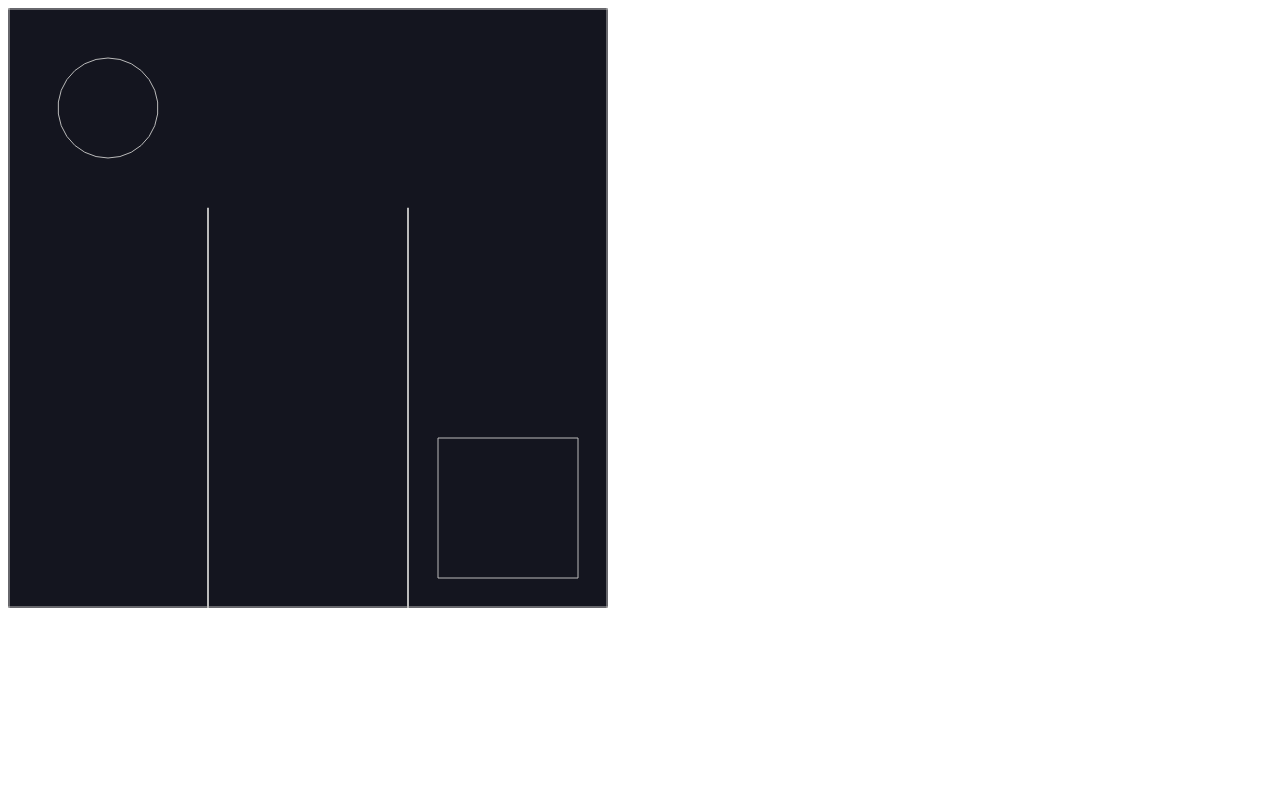
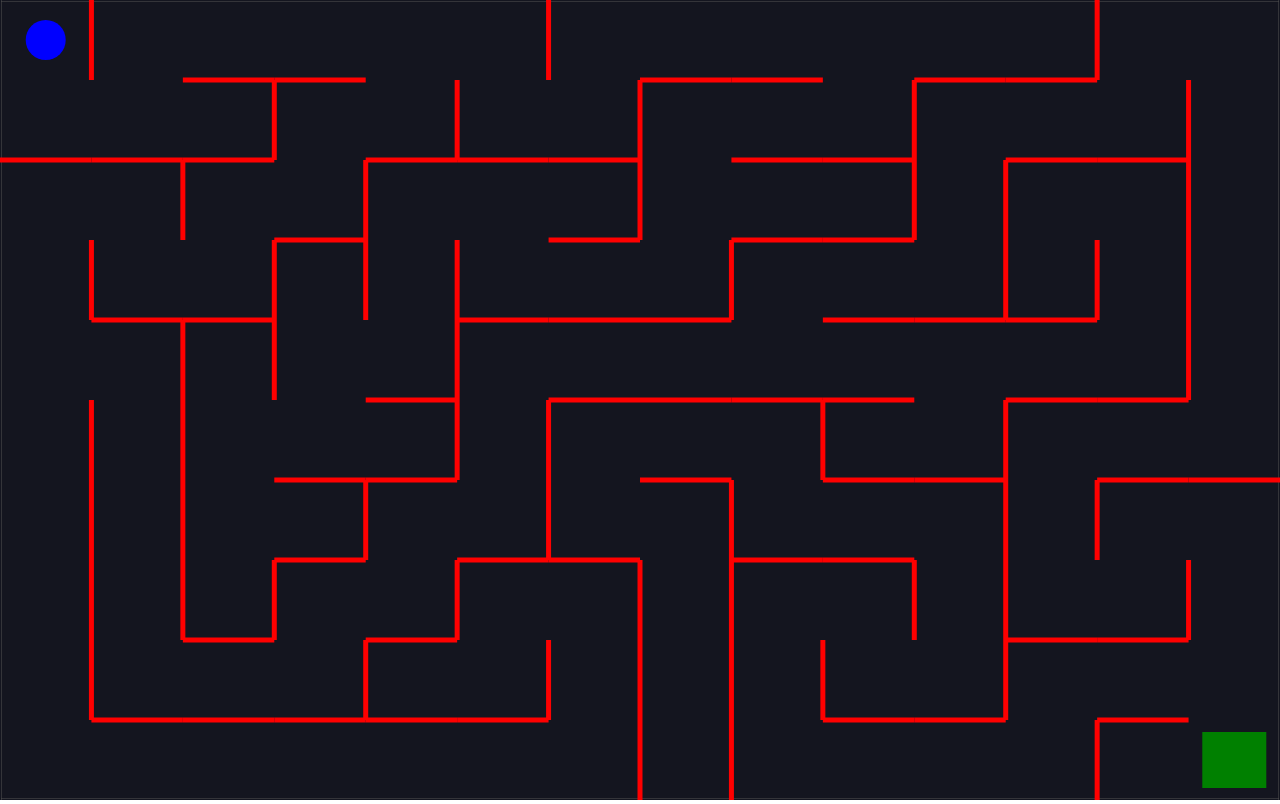
Before and after one commit to Robson01jc/maze-js, a plain HTML site: page index.html in a window 1280 px wide. Drawn offline with nearby package versions, Linux system fonts and the light colour scheme.

Commit message:
Maze finished!

```diff
--- a/index.html
+++ b/index.html
@@ -1,9 +1,39 @@
 <!DOCTYPE html>
 <html>
+
 <head>
   <script src="https://cdnjs.cloudflare.com/ajax/libs/matter-js/0.14.2/matter.min.js"></script>
+  <style>
+    body {
+      margin: 0;
+    }
+
+    .hidden {
+      display: none !important;
+    }
+
+    h1 {
+      color: white;
+      font-size: 64px;
+    }
+
+    .winner {
+      display: flex;
+      justify-content: center;
+      align-items: center;
+      position: absolute;
+      z-index: 1;
+      height: 100vh;
+      width: 100vw;
+    }
+  </style>
 </head>
+
 <body>
+  <div class="winner hidden">
+    <h1>You Win!</h1>
+  </div>
   <script src="index.js"></script>
 </body>
+
 </html>
--- a/index.js
+++ b/index.js
@@ -1,10 +1,12 @@
 const { Engine, Render, Runner, World, Bodies, Body, Events } = Matter;
 
-const cells = 3;
-const width = 600;
-const height = 600;
+const cellsHorizontal = 14;
+const cellsVertical = 10;
+const width = window.innerWidth;
+const height = window.innerHeight;
 
-const unitLength = width / cells;
+const unitLengthX = width / cellsHorizontal;
+const unitLengthY = height / cellsVertical;
 
 const engine = Engine.create();
 engine.world.gravity.y = 0;
@@ -13,7 +15,7 @@ const render = Render.create({
 	element: document.body,
 	engine: engine,
 	options: {
-    wireframes: true,
+		wireframes: false,
 		width,
 		height,
 	},
@@ -48,20 +50,20 @@ const shuffle = ([...arr]) => {
 	return arr;
 };
 
-const grid = Array(cells)
+const grid = Array(cellsVertical)
 	.fill(null)
-  .map(() => Array(cells).fill(false));
+	.map(() => Array(cellsHorizontal).fill(false));
 
-const verticals = Array(cells)
+const verticals = Array(cellsVertical)
 	.fill(null)
-  .map(() => Array(cells - 1).fill(false));
+	.map(() => Array(cellsHorizontal - 1).fill(false));
 
-const horizontals = Array(cells - 1)
+const horizontals = Array(cellsVertical - 1)
 	.fill(null)
-  .map(() => Array(cells).fill(false));
+	.map(() => Array(cellsHorizontal).fill(false));
 
-const startRow = Math.floor(Math.random() * cells);
-const startColumn = Math.floor(Math.random() * cells);
+const startRow = Math.floor(Math.random() * cellsVertical);
+const startColumn = Math.floor(Math.random() * cellsHorizontal);
 
 const stepThroughCell = (row, column) => {
 	// If I have visited the cell at [row, column], then return
@@ -74,10 +76,10 @@ const stepThroughCell = (row, column) => {
 
 	// Assemble randomly-ordered list of neighbors
 	const neighbors = shuffle([
-    [row - 1, column, 'up'],
-    [row, column + 1, 'right'],
-    [row + 1, column, 'down'],
-    [row, column - 1, 'left'],
+		[row - 1, column, "up"],
+		[row, column + 1, "right"],
+		[row + 1, column, "down"],
+		[row, column - 1, "left"],
 	]);
 
 	// For each neighbor...
@@ -85,7 +87,7 @@ const stepThroughCell = (row, column) => {
 		const [nextRow, nextColumn, direction] = neighbor;
 
 		// See it that neighbor is out of bounds
-    if (nextRow < 0 || nextRow >= cells || nextColumn < 0 || nextColumn >= cells) {
+		if (nextRow < 0 || nextRow >= cellsVertical || nextColumn < 0 || nextColumn >= cellsHorizontal) {
 			continue;
 		}
 
@@ -95,13 +97,13 @@ const stepThroughCell = (row, column) => {
 		}
 
 		// Remove a wall from either horizontals or verticals
-    if (direction === 'left') {
+		if (direction === "left") {
 			verticals[row][column - 1] = true;
-    } else if (direction === 'right') {
+		} else if (direction === "right") {
 			verticals[row][column] = true;
-    } else if (direction === 'up') {
+		} else if (direction === "up") {
 			horizontals[row - 1][column] = true;
-    } else if (direction === 'down') {
+		} else if (direction === "down") {
 			horizontals[row][column] = true;
 		}
 
@@ -118,10 +120,10 @@ horizontals.forEach((row, rowIndex) => {
 			return;
 		}
 
-    const x = columnIndex * unitLength + unitLength / 2;
-    const y = rowIndex * unitLength + unitLength;
+		const x = columnIndex * unitLengthX + unitLengthX / 2;
+		const y = rowIndex * unitLengthY + unitLengthY;
 
-    const wall = Bodies.rectangle(x, y, unitLength, 1, { isStatic: true });
+		const wall = Bodies.rectangle(x, y, unitLengthX, 5, { label: "wall", isStatic: true, render: { fillStyle: "red" } });
 		World.add(world, wall);
 	});
 });
@@ -132,27 +134,33 @@ verticals.forEach((row, rowIndex) => {
 			return;
 		}
 
-    const x = columnIndex * unitLength + unitLength;
-    const y = rowIndex * unitLength + unitLength / 2;
+		const x = columnIndex * unitLengthX + unitLengthX;
+		const y = rowIndex * unitLengthY + unitLengthY / 2;
 
-    const wall = Bodies.rectangle(x, y, 1, unitLength, { isStatic: true });
+		const wall = Bodies.rectangle(x, y, 5, unitLengthY, { label: "wall", isStatic: true, render: { fillStyle: "red" } });
 		World.add(world, wall);
 	});
 });
 
 // Goal
 
-const goal = Bodies.rectangle(width - unitLength / 2, height - unitLength / 2, unitLength * 0.7, unitLength * 0.7, { label: 'goal', isStatic: true });
+const goal = Bodies.rectangle(width - unitLengthX / 2, height - unitLengthY / 2, unitLengthX * 0.7, unitLengthY * 0.7, {
+	label: "goal",
+	isStatic: true,
+	render: { fillStyle: "green" },
+});
 World.add(world, goal);
 
 // Ball
 
-const ball = Bodies.circle(unitLength / 2, unitLength / 2, unitLength / 4, {
-  label: 'ball',
+const ballRadius = Math.min(unitLengthX, unitLengthY) / 4;
+const ball = Bodies.circle(unitLengthX / 2, unitLengthY / 2, ballRadius, {
+	label: "ball",
+	render: { fillStyle: "blue" },
 });
 World.add(world, ball);
 
-document.addEventListener('keydown', (event) => {
+document.addEventListener("keydown", (event) => {
 	const { x, y } = ball.velocity;
 
 	if (event.keyCode === 87) {
@@ -174,12 +182,18 @@ document.addEventListener('keydown', (event) => {
 
 // Win Condition
 
-Events.on(engine, 'collisionStart', (event) => {
+Events.on(engine, "collisionStart", (event) => {
 	event.pairs.forEach(({ bodyA, bodyB }) => {
-    const labels = ['ball', 'goal'];
+		const labels = ["ball", "goal"];
 
 		if (labels.includes(bodyA.label) && labels.includes(bodyB.label)) {
-      console.log('User won!');
+			document.querySelector(".winner").classList.remove("hidden");
+			world.gravity.y = 1;
+			world.bodies
+				.filter((body) => body.label === "wall")
+				.forEach((body) => {
+					Body.setStatic(body, false);
+				});
 		}
 	});
 });
```
Lines whose indentation alone changed are shown as unchanged.
